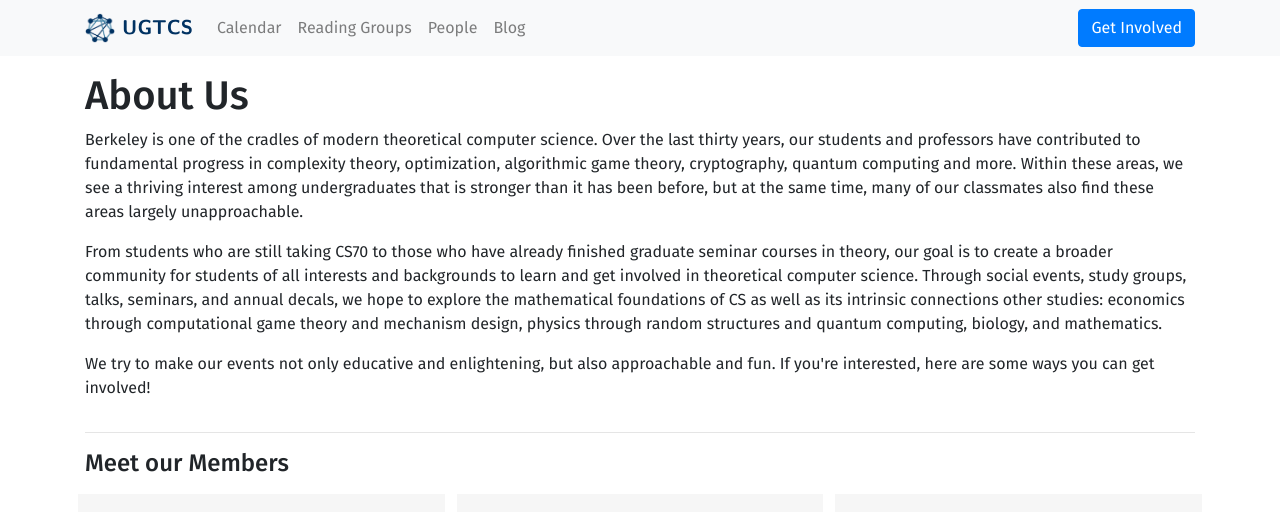
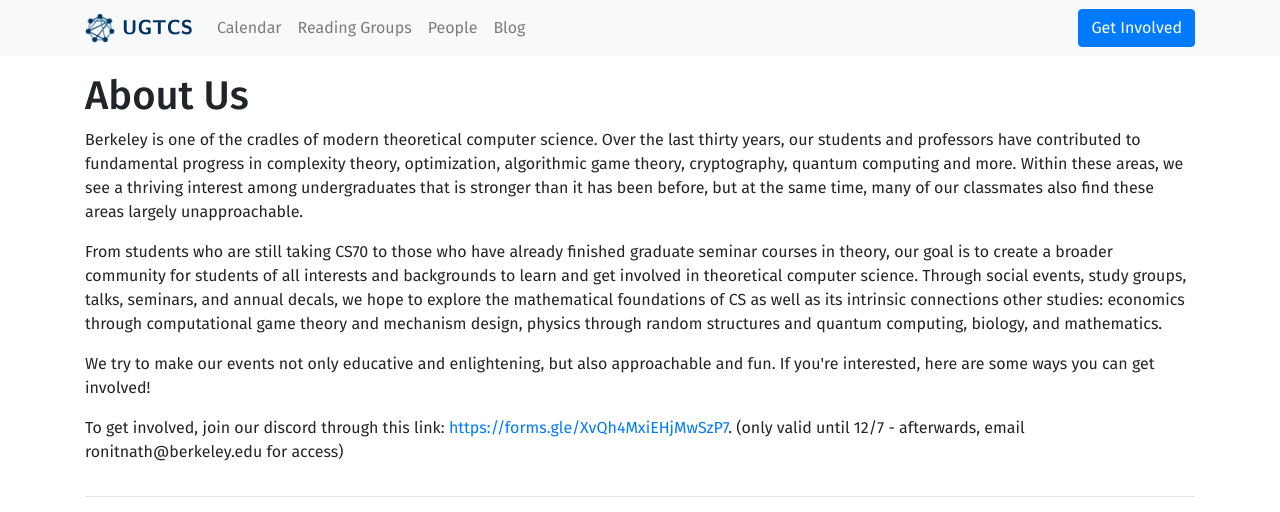
Before and after one commit to ugtcs/ugtcs.github.io, a Jekyll site: the page built from about.html, in a window 1280 px wide and 900 px high, cut to the strip 0-512 px from the top of the window. Built offline with Jekyll 4.4.1, drawn with Linux system fonts in a browser that asks for light colours.

Commit message:
updated about with join link

```diff
--- a/about.html
+++ b/about.html
@@ -10,6 +10,7 @@ permalink: /about/
           <p>Berkeley is one of the cradles of modern theoretical computer science. Over the last thirty years, our students and professors have contributed to fundamental progress in complexity theory, optimization, algorithmic game theory, cryptography, quantum computing and more. Within these areas, we see a thriving interest among undergraduates that is stronger than it has been before, but at the same time, many of our classmates also find these areas largely unapproachable.</p>
           <p>From students who are still taking CS70 to those who have already finished graduate seminar courses in theory, our goal is to create a broader community for students of all interests and backgrounds to learn and get involved in theoretical computer science. Through social events, study groups, talks, seminars, and annual decals, we hope to explore the mathematical foundations of CS as well as its intrinsic connections other studies: economics through computational game theory and mechanism design, physics through random structures and quantum computing, biology, and mathematics.</p>
           <p>We try to make our events not only educative and enlightening, but also approachable and fun. If you're interested, here are some ways you can get involved!</p>
+          <p>To get involved, join our discord through this link: <a href="https://forms.gle/XvQh4MxiEHjMwSzP7">https://forms.gle/XvQh4MxiEHjMwSzP7</a>. (only valid until 12/7 - afterwards, email ronitnath@berkeley.edu for access)</p>
         </div>
       </div>
 
```
